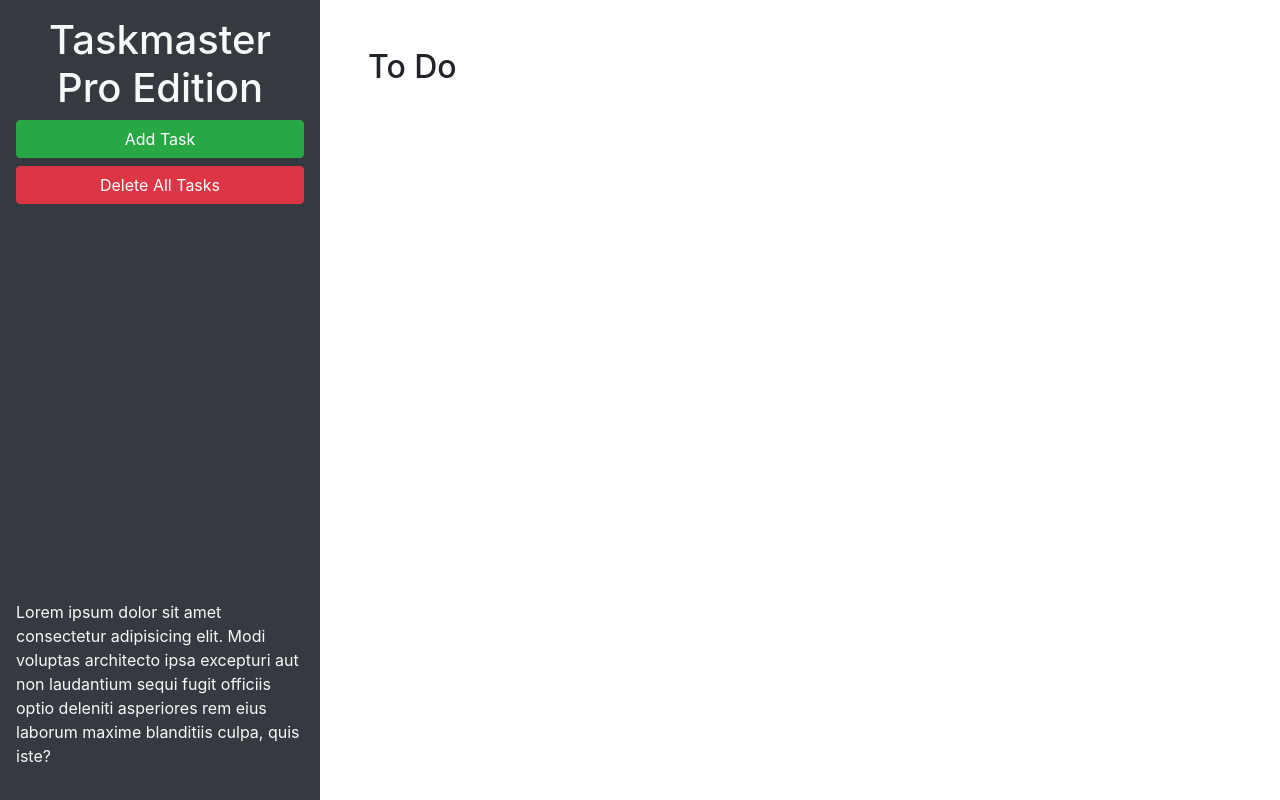
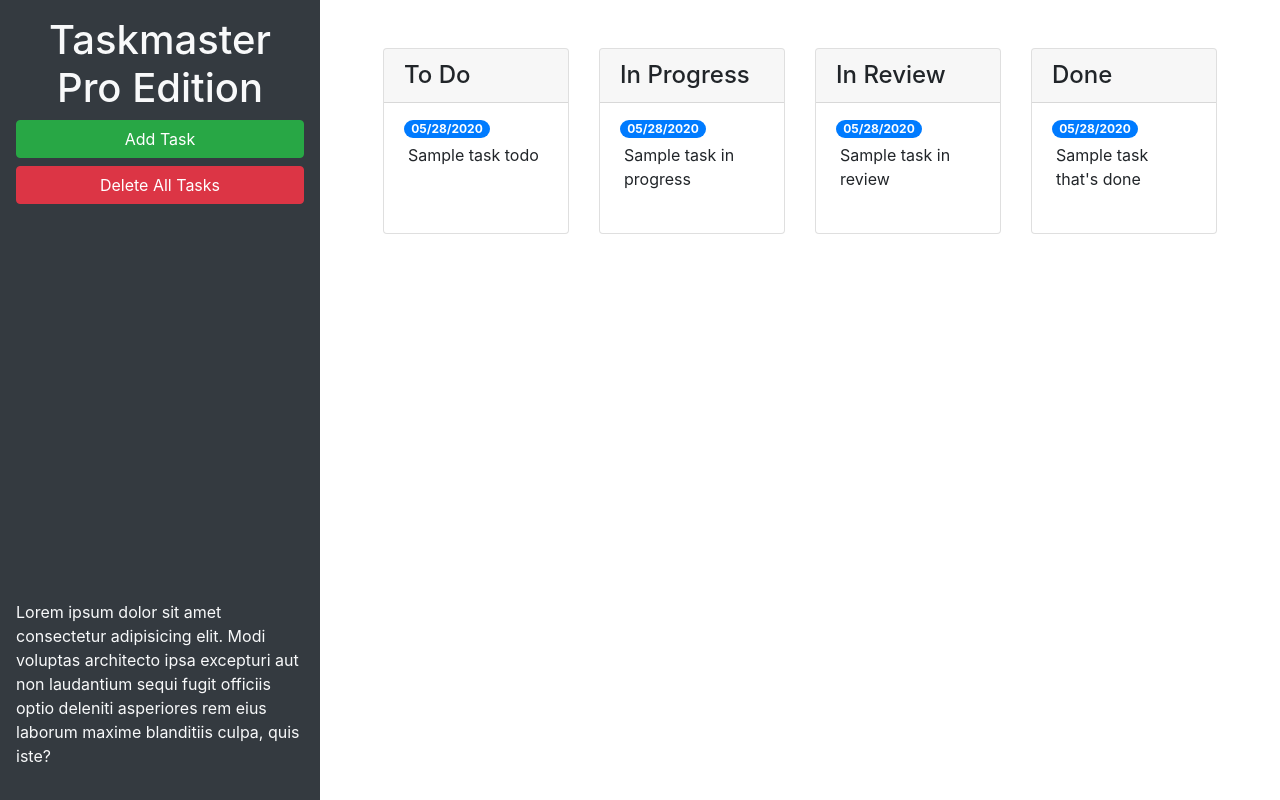
Before and after one commit to sumwillrodt/taskmaster-pro, a plain HTML site: page index.html in a window 1280 px wide. Drawn offline with nearby package versions, Linux system fonts and the light colour scheme.

Commit message:
add card and modal classes

```diff
--- a/index.html
+++ b/index.html
@@ -24,9 +24,60 @@
       </p>
     </header>
     <main class="col-12 col-lg-9">
-      <div class="m-5">
-        <h2>To Do</h2>
-        <ul id="list-toDo" class="list-group"> </ul>
+      <div class="m-5 row justify-content-around">
+
+        <!--TO DO-->
+        <div class="col-12 col-md-6 col-xl-3 mb-3">
+          <div class="card">
+            <h4 class="card-header">To Do</h4>
+            <ul id="list-toDo" class="list-group list-group-flush">
+              <li class="list-group-item">
+                <span class="badge badge-primary badge-pill">05/28/2020</span>
+                <p class="m-1">Sample task todo</p>
+              </li>
+            </ul>
+          </div>
+
+        </div>
+
+        <!--IN PROGRESS-->
+        <div class="col-12 col-md-6 col-xl-3 mb-3">
+          <div class="card">
+            <h4 class="card-header">In Progress</h4>
+            <ul id="list-inProgress" class="list-group list-group-flush">
+              <li class="list-group-item">
+                <span class="badge badge-primary badge-pill">05/28/2020</span>
+                <p class="m-1">Sample task in progress</p>
+              </li>
+            </ul>
+          </div>
+        </div>
+
+        <!-- IN REVIEW -->
+        <div class="col-12 col-md-6 col-xl-3 mb-3">
+          <div class="card">
+            <h4 class="card-header">In Review</h4>
+            <ul id="list-inReview" class="list-group list-group-flush">
+              <li class="list-group-item">
+                <span class="badge badge-primary badge-pill">05/28/2020</span>
+                <p class="m-1">Sample task in review</p>
+              </li>
+            </ul>
+          </div>
+        </div>
+
+        <!-- DONE -->
+        <div class="col-12 col-md-6 col-xl-3 mb-3">
+          <div class="card">
+            <h4 class="card-header">Done</h4>
+            <ul id="list-done" class="list-group list-group-flush">
+              <li class="list-group-item">
+                <span class="badge badge-primary badge-pill">05/28/2020</span>
+                <p class="m-1">Sample task that's done</p>
+              </li>
+            </ul>
+          </div>
+        </div>
       </div>
     </main>
   </div>
@@ -46,11 +97,11 @@
           <form>
             <div class="form-group">
               <label for="modalTaskDescription">Task description</label>
-              <textarea id="modalTaskDescription" rows="3"></textarea>
+              <textarea id="modalTaskDescription" class="form-control" rows="3"></textarea>
             </div>
             <div class="form-group">
               <label for="modalDueDate">Due date</label>
-              <input type="text" id="modalDueDate" placeholder="mm/dd/yyyy" autocomplete="off" />
+              <input type="text" id="modalDueDate" class="form-control" placeholder="mm/dd/yyyy" autocomplete="off" />
             </div>
           </form>
         </div>
```
